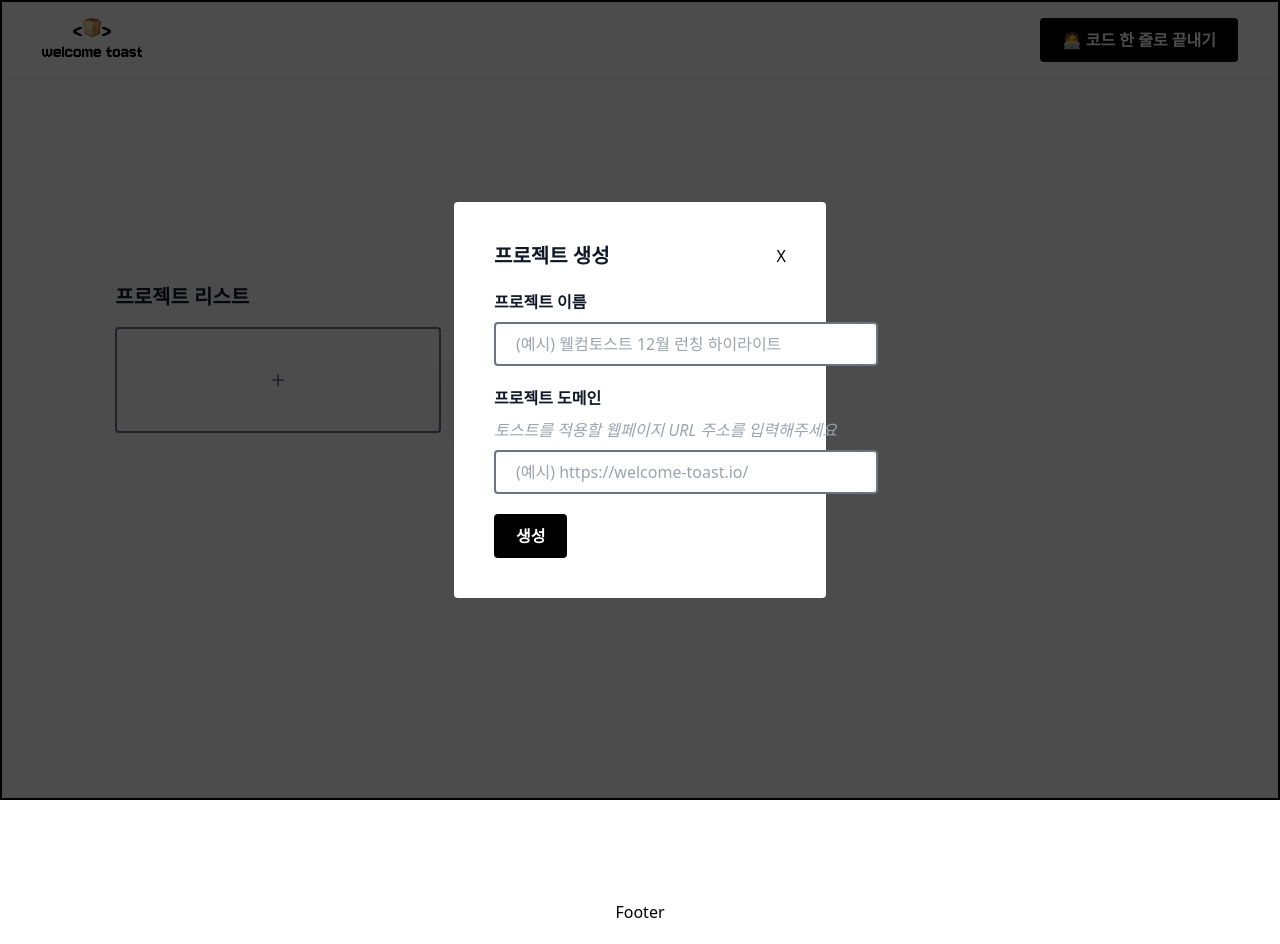
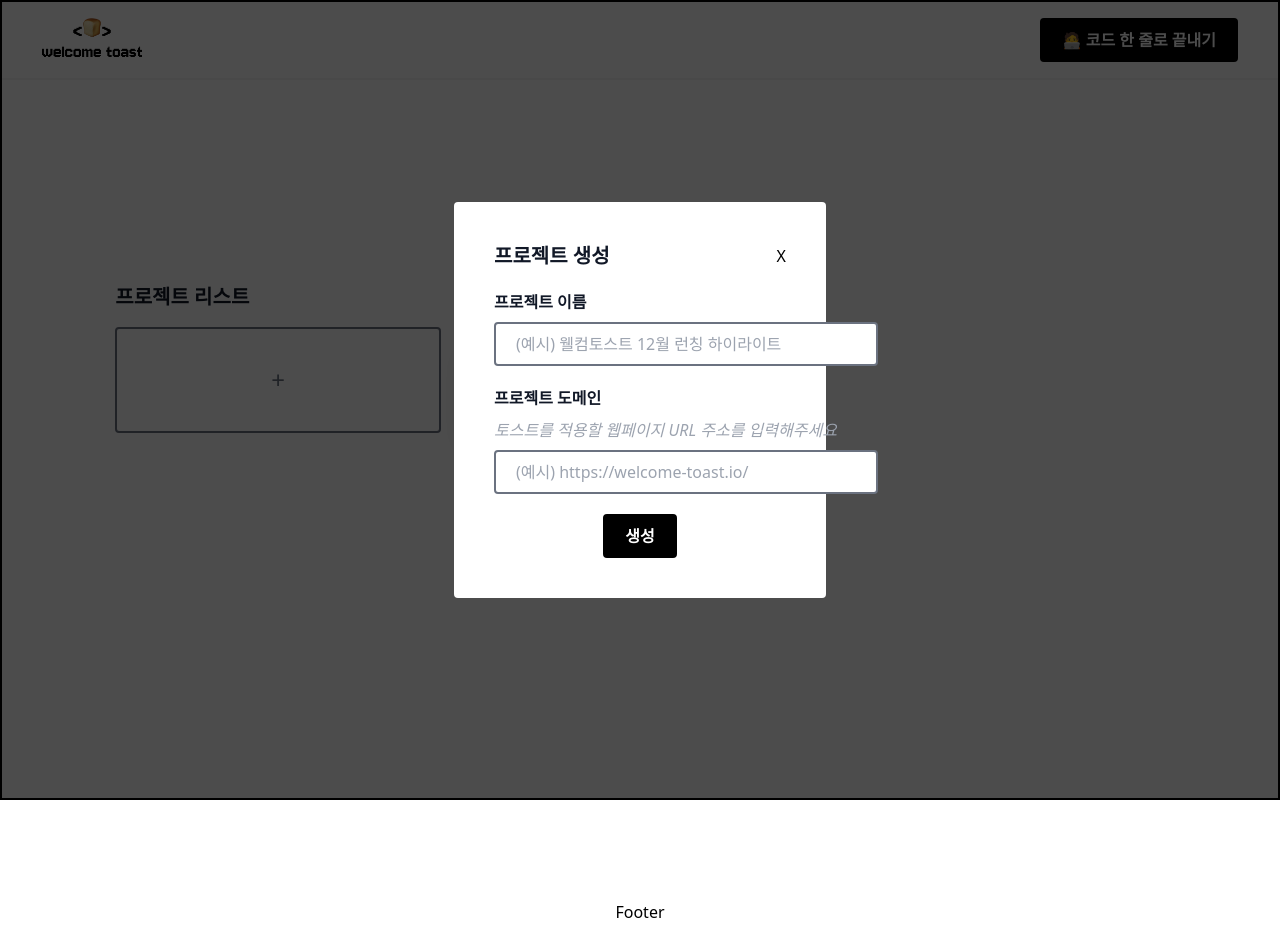
Before and after one commit to welcome-toast/admin, a React (Vite) app: page /project/new in a window 1280 px wide. Built offline with nearby package versions, Linux system fonts and the light colour scheme; no server answers.

Commit message:
Refactor: modify create project modal handler, style

```diff
--- a/src/widgets/CreateProjectModal.jsx
+++ b/src/widgets/CreateProjectModal.jsx
@@ -46,6 +46,7 @@ function CreateProjectModal() {
 
     setInput({ name: "", link: "" });
     setErrorMessage("");
+    navigate("/project");
     return;
   }
 
@@ -108,7 +109,7 @@ function CreateProjectModal() {
         <div className="my-1">
           <span className="text-red-400">{errorMessage}</span>
         </div>
-        <div className="mt-5">
+        <div className="mt-5 flex justify-center">
           <Button text="생성" onClick={handleCreateButtonClick} />
         </div>
       </div>
```
